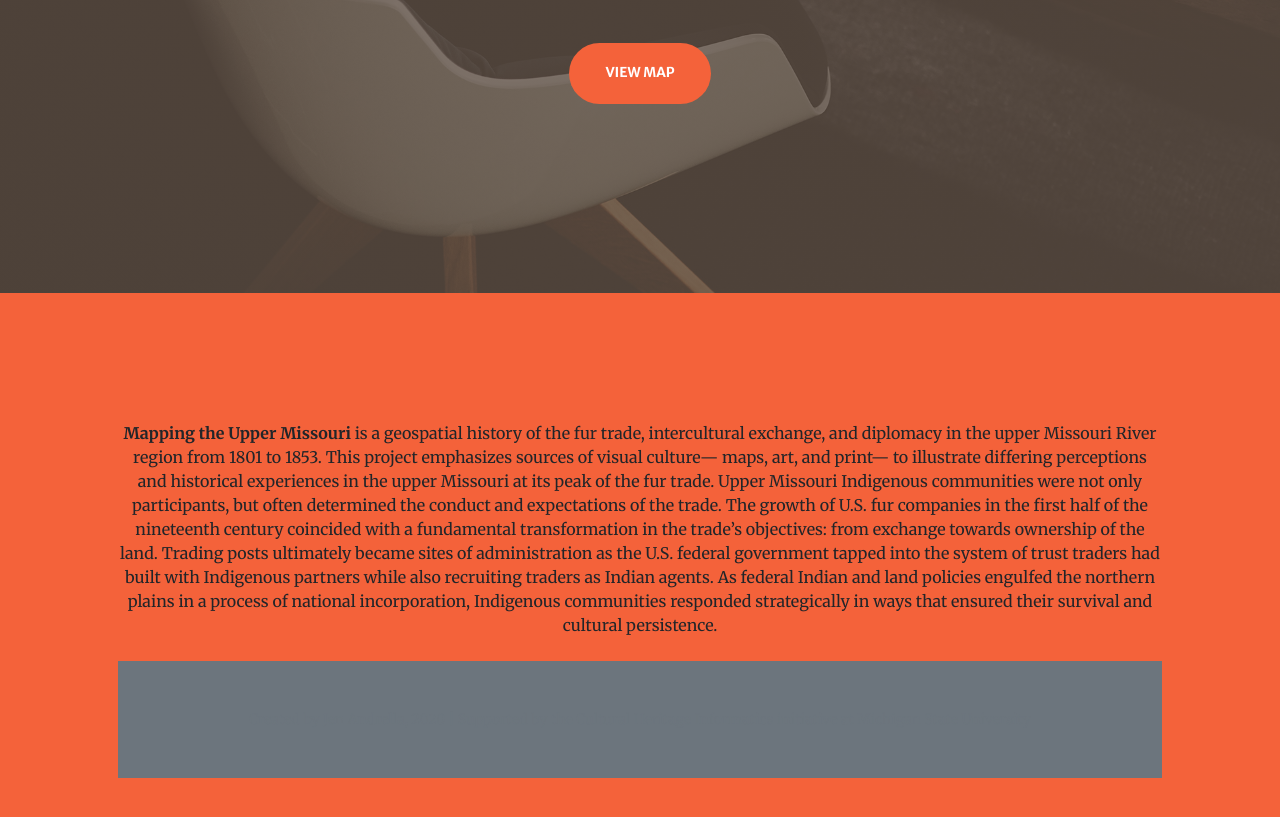
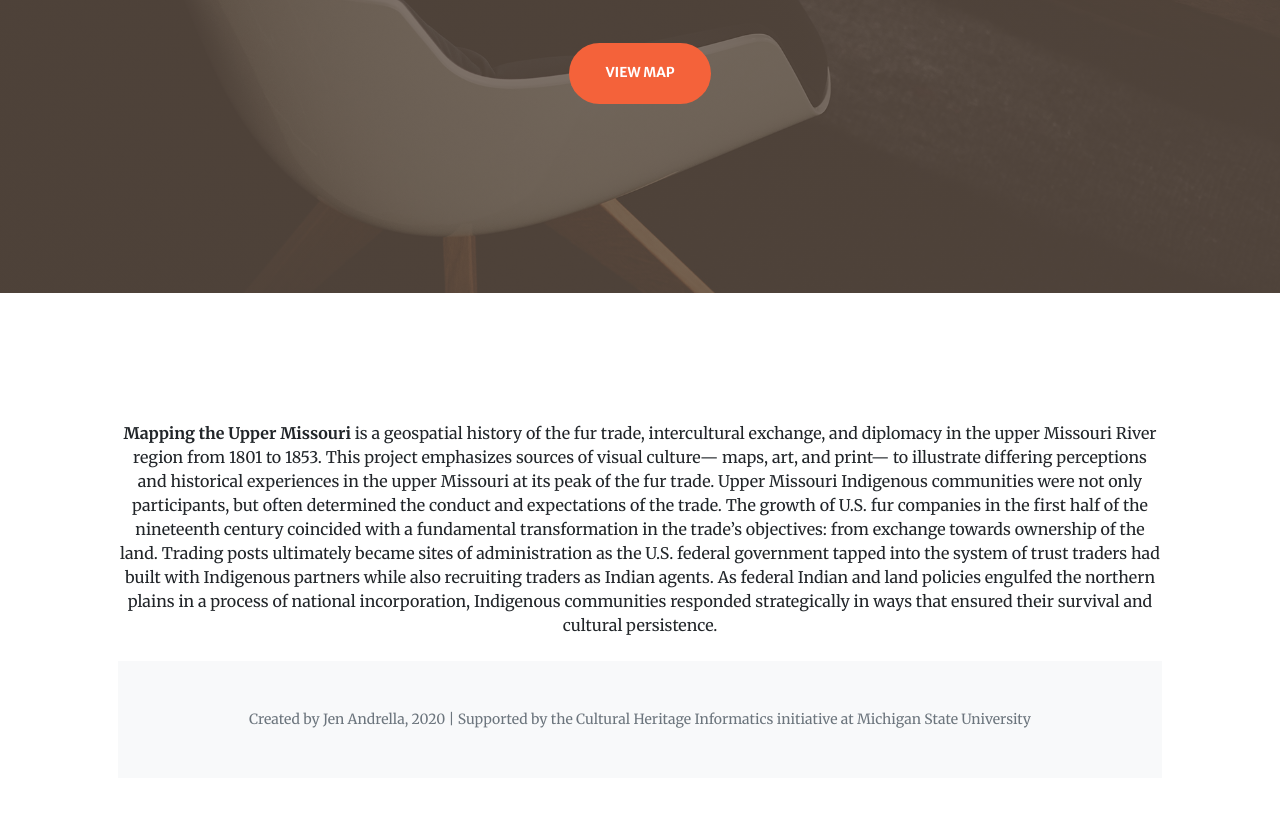
Before and after one commit to jandrel/testrepo, a plain HTML site: page index.html in a window 1280 px wide. Shown: the part 507-1324 px from the top of the page. Drawn offline with nearby package versions, Linux system fonts and the light colour scheme; some packages are replaced by stand-ins of ours; a script that the page names is missing.

Commit message:
Update index.html

```diff
--- a/index.html
+++ b/index.html
@@ -50,14 +50,14 @@
             </div>
         </header>
         <!-- About-->
-        <section class="page-section bg-primary" id="about">
+        <section class="page-section bg-white" id="about">
             <div class="container px-4 px-lg-5">
                 <div class="row gx-4 gx-lg-5 justify-content-center">
                     <div class="col-lg-12 text-center">
                         <p class="text-black-75 mb-4"><b>Mapping the Upper Missouri</b> is a geospatial history of the fur trade, intercultural exchange, and diplomacy in the upper Missouri River region from 1801 to 1853. This project emphasizes sources of visual culture— maps, art, and print— to illustrate differing perceptions and historical experiences in the upper Missouri at its peak of the fur trade. Upper Missouri Indigenous communities were not only participants, but often determined the conduct and expectations of the trade. The growth of U.S. fur companies in the first half of the nineteenth century coincided with a fundamental transformation in the trade’s objectives: from exchange towards ownership of the land. Trading posts ultimately became sites of administration as the U.S. federal government tapped into the system of trust traders had built with Indigenous partners while also recruiting traders as Indian agents. As federal Indian and land policies engulfed the northern plains in a process of national incorporation, Indigenous communities responded strategically in ways that ensured their survival and cultural persistence.</p>
 
         <!-- Footer-->
-        <footer class="bg-secondary py-5">
+        <footer class="bg-light py-5">
             <div class="container px-4 px-lg-5"><div class="small text-center text-muted">Created by Jen Andrella, 2020 | Supported by the Cultural Heritage Informatics initiative at Michigan State University</div></div>
         </footer>
         <!-- Bootstrap core JS-->
```
